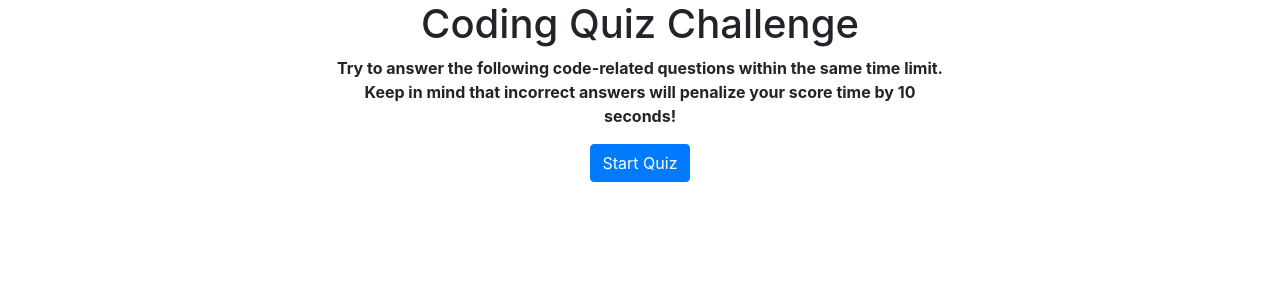
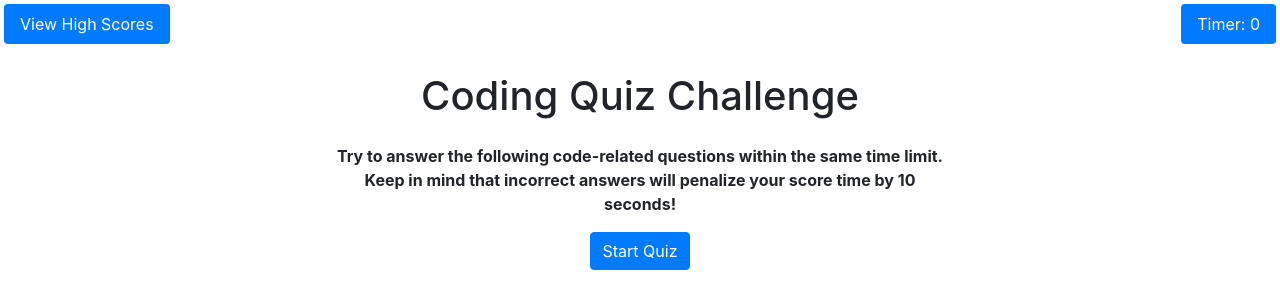
Before and after one commit to zachdrummond/code-quiz, a plain HTML site: page index.html in a window 1280 px wide. Drawn offline with nearby package versions, Linux system fonts and the light colour scheme.

Commit message:
Added View High Scores Button and Timer

```diff
--- a/index.html
+++ b/index.html
@@ -18,10 +18,16 @@
   </head>
 
   <body>
+
+    <nav class="nav nav-pills m-1">
+        <a class="nav-link active" href="#">View High Scores</a>
+        <a class="nav-link active disabled ml-auto" href="#">Timer: <span id="timer">0</span></a>
+    </nav>
+
     <main class="container w-50 text-center font-weight-bold">
       <div class="row">
         <div class="col">
-          <h1>Coding Quiz Challenge</h1>
+          <h1 class="m-4">Coding Quiz Challenge</h1>
           <p>
             Try to answer the following code-related questions within the same
             time limit. Keep in mind that incorrect answers will penalize your
```
